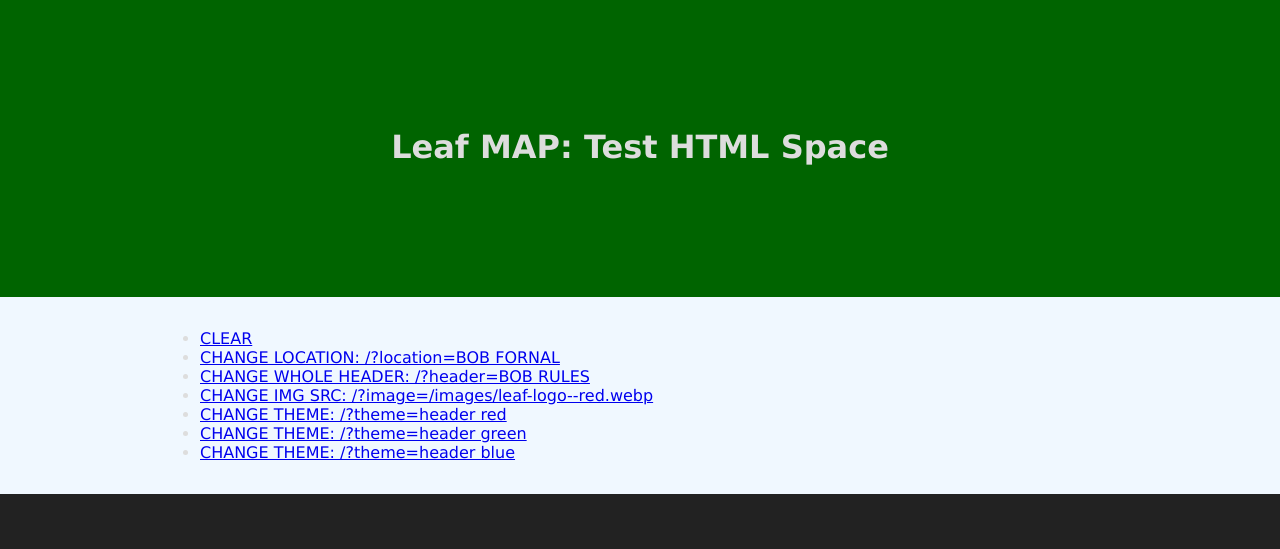
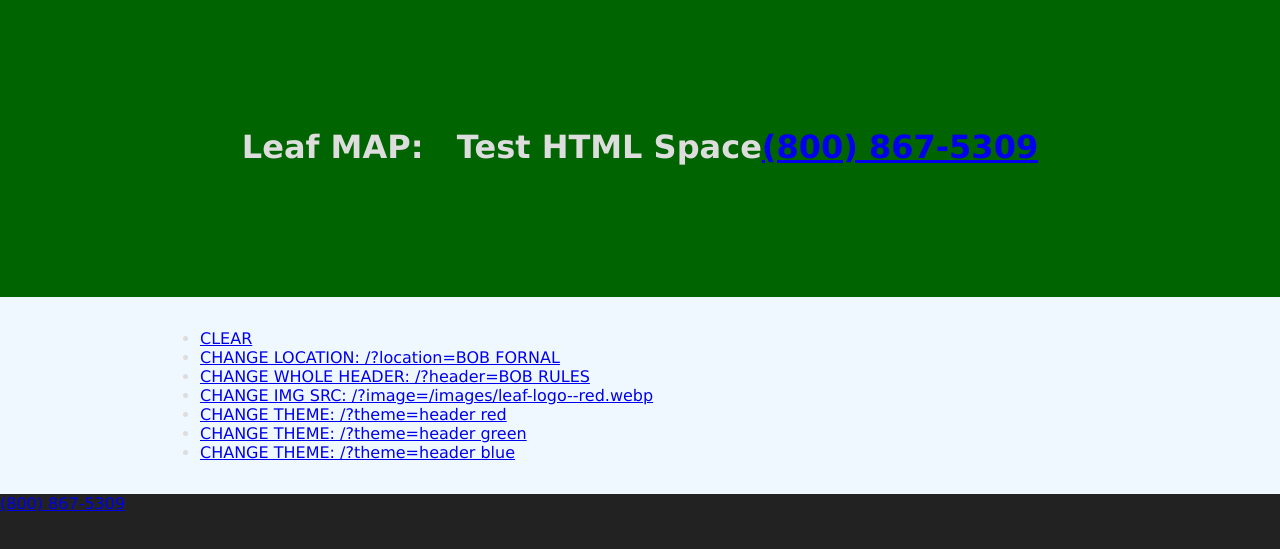
Before and after one commit to bob-fornal/leaf-map-test-html-space, a website: page index.html in a window 1280 px wide. Shown: the part 103-652 px from the top of the page. Drawn offline with Linux system fonts and the light colour scheme.

Commit message:
Update index.html

```diff
--- a/index.html
+++ b/index.html
@@ -16,9 +16,14 @@
     <div class="image-display">
       <img data-image src="/images/leaf-logo--original.webp" alt="Hi, Bob!" />
     </div>
-    <h1 data-header-text class="header green">
-      <span>Leaf MAP:</span> &nbsp;
-      <span data-header-location>Test HTML Space</span>
+    <h1 data-header class="header green">
+      <div data-header-text>
+        <span>Leaf MAP:</span> &nbsp;
+        <span data-header-location>Test HTML Space</span>
+      </div>
+      <div>
+        <a data-phonenumber href="tel:+18008675309">(800) 867-5309</a>
+      </div>
     </h1>
     <div class="functionality">
       <ul>
@@ -31,5 +36,9 @@
         <li><a href="/?theme=header%20blue">CHANGE THEME: /?theme=header blue</a></li>
       </ul>
     </div>
+
+    <div>
+      <a data-phonenumber href="tel:+18008675309">(800) 867-5309</a>
+    </div>
   </body>
 </html>
```
